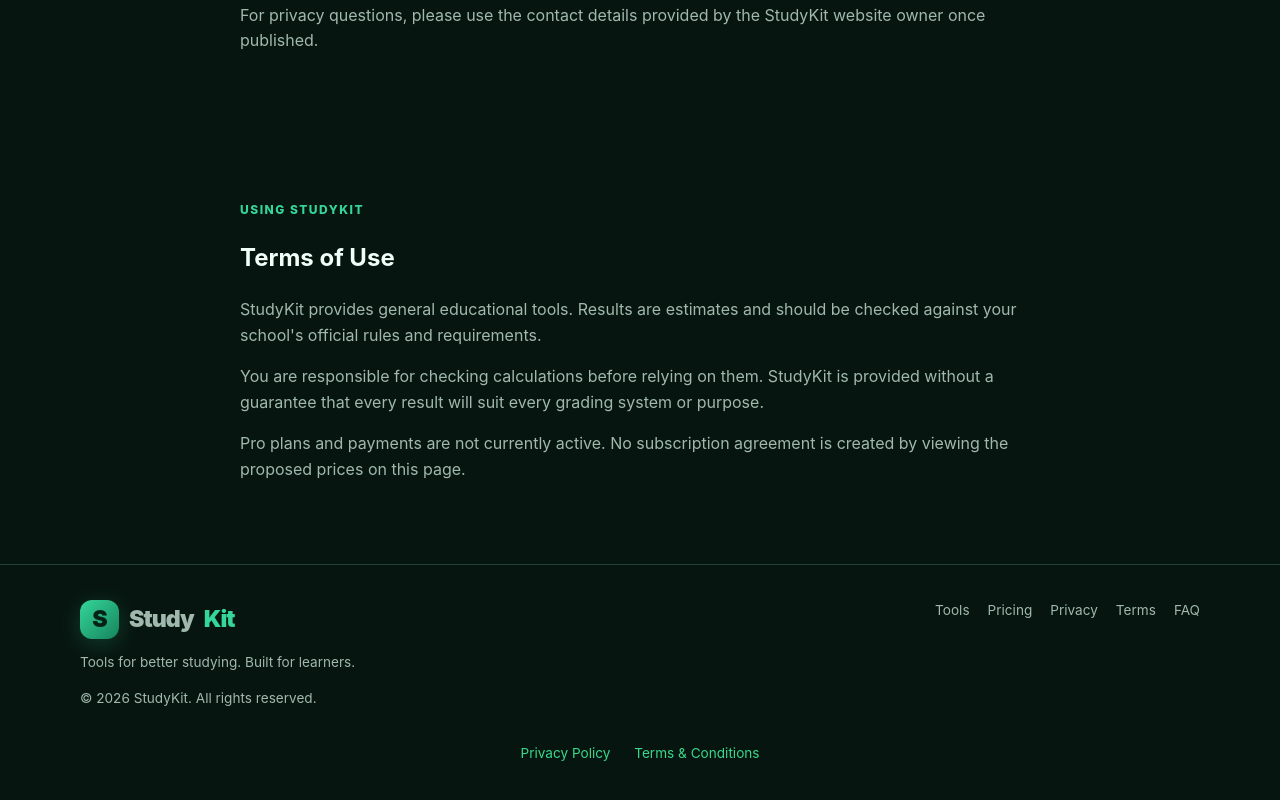
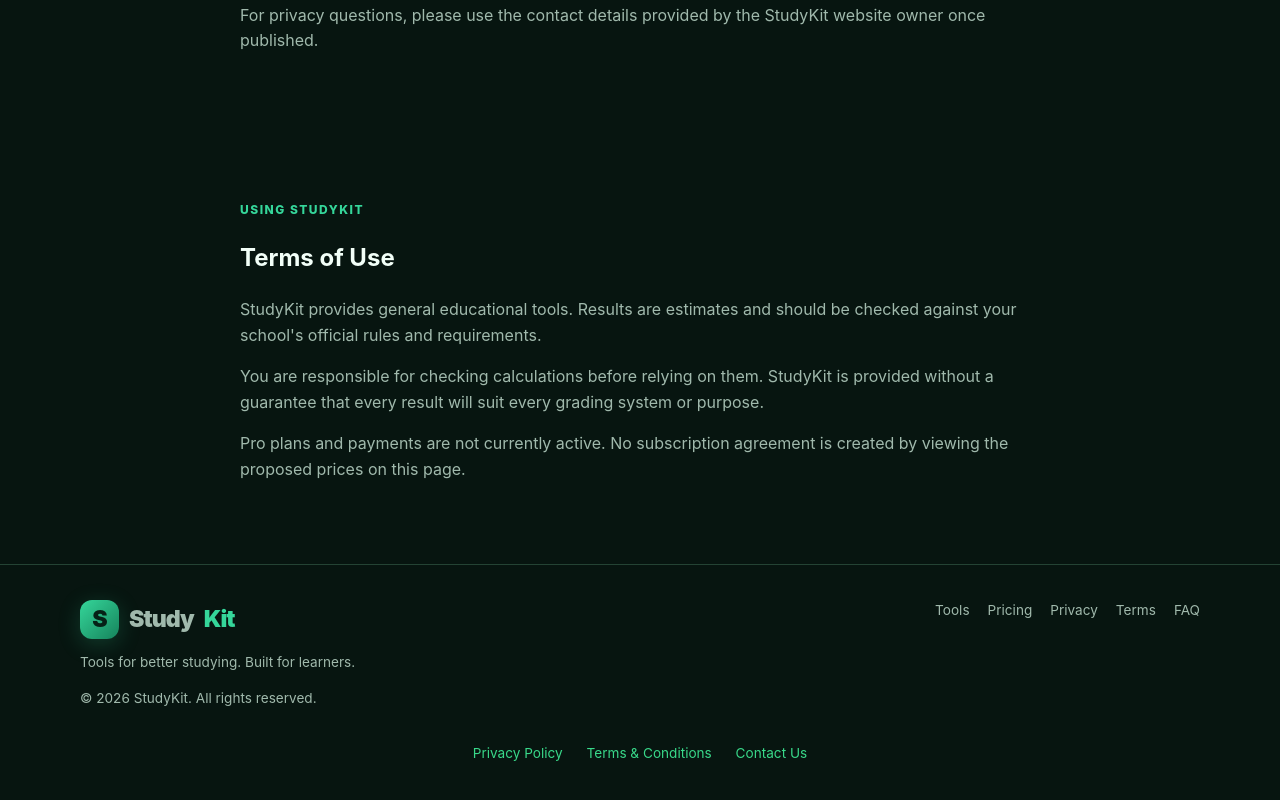
Before and after one commit to Yahya-eater/StudyKit, a plain HTML site: page index.html in a window 1280 px wide. Shown: the part 5453-6253 px from the top of the page. Drawn offline with Linux system fonts and the light colour scheme.

Commit message:
Add 'Contact Us' link to footer

```diff
--- a/index.html
+++ b/index.html
@@ -434,8 +434,9 @@ footer a:hover{color:var(--green)}
   </div>
  </div>
 <div style="text-align:center;margin:20px 0;">
-  <a href="privacy.html" style="color:#39d98a;margin:10px;">Privacy Policy</a>
-  <a href="terms.html" style="color:#39d98a;margin:10px;">Terms & Conditions</a>
+<a href="privacy.html" style="color:#39d98a;margin:10px;">Privacy Policy</a>
+<a href="terms.html" style="color:#39d98a;margin:10px;">Terms & Conditions</a>
+<a href="contact.html" style="color:#39d98a;margin:10px;">Contact Us</a>
 </div>
 </footer>
 
```
